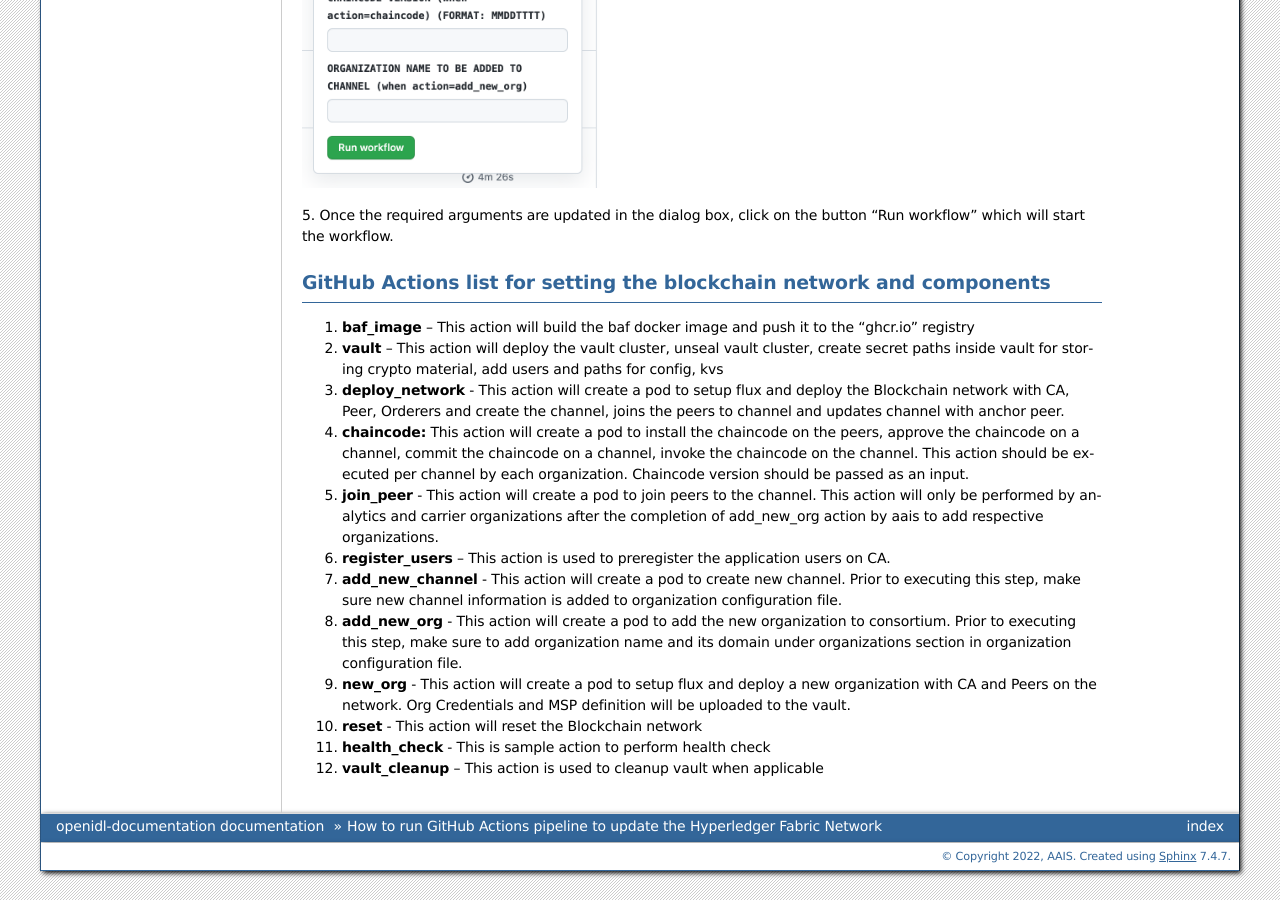
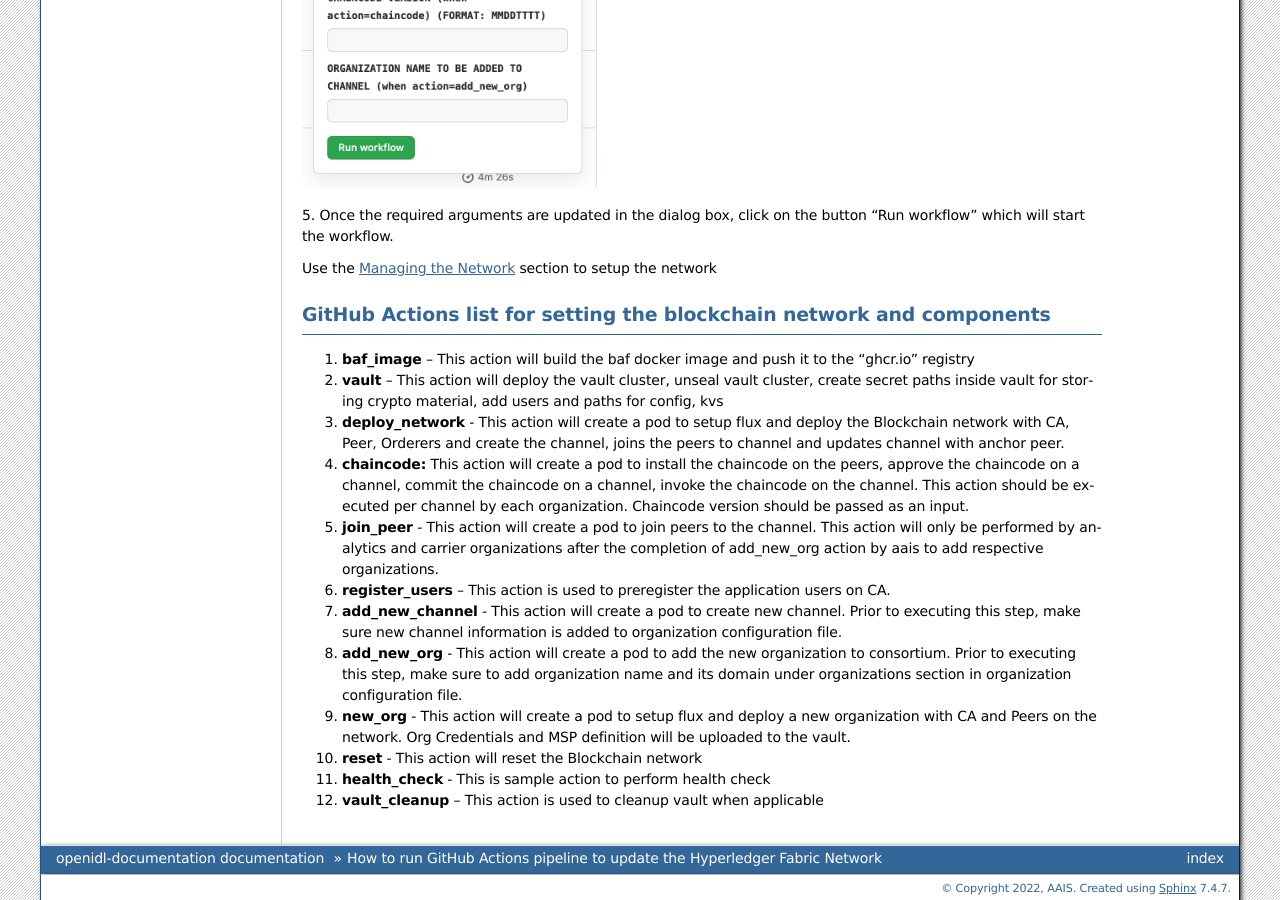
Before and after one commit to senofi/documentation, a Sphinx documentation site: the page built from docs/source/iac-gitactions-baf.rst, in a window 1280 px wide and 900 px high, scrolled down 1598 px. Built offline with Sphinx 7.4.7, drawn with Linux system fonts in a browser that asks for light colours.

Commit message:
fixing link to manage network

```diff
--- a/docs/source/iac-gitactions-baf.rst
+++ b/docs/source/iac-gitactions-baf.rst
@@ -56,6 +56,8 @@ to the Action Tab in GitHub account (reference to screenshot below)
 5. Once the required arguments are updated in the dialog box, click on
 the button “Run workflow” which will start the workflow.
 
+Use the :ref:`Manage the Network` section to setup the network
+
 GitHub Actions list for setting the blockchain network and components
 ---------------------------------------------------------------------
 
--- a/docs/source/iac-github-actions.rst
+++ b/docs/source/iac-github-actions.rst
@@ -41,8 +41,6 @@ Note:
 
 .. include:: iac-gitactions-references-inputs.rst
 
-Use the :ref:`Manage the Network` section to setup the network
-
 .. include:: iac-gitactions-baf.rst
 
 .. include:: iac-gitactions-deploy-app.rst
```
